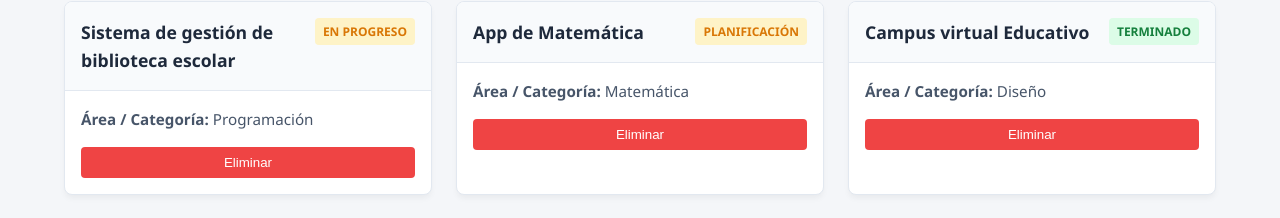
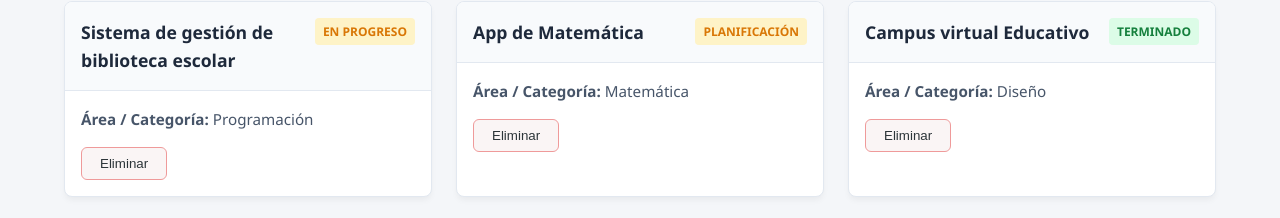
Before and after one commit to milimartinez777/pv_tp3_grupo6, a React (Vite) app: page / in a window 1280 px wide. Shown: the part 509-727 px from the top of the page. Built offline with nearby package versions, Linux system fonts and the light colour scheme.

Commit message:
Cambios de estilos en el botón eliminar.

```diff
--- a/src/css/ListasProyectos.css
+++ b/src/css/ListasProyectos.css
@@ -78,20 +78,24 @@
 
 /*botón eliminar */
 .btn-eliminar {
-  background-color: #ef4444;
-  color: white;
-  border: none;
-  padding: 0.5rem 1rem;
-  border-radius: 4px;
+  background-color: #faf5f5;
+  color: #2c3539;
+  border: 1px solid #ef9a9a;
+  padding: 8px 18px;
+  border-radius: 6px;
   cursor: pointer;
+  display: inline-block;
   margin-top: 1rem;
   font-weight: 500;
-  width: 100%;
-  transition: background-color 0.2s ease;
+  width: auto;
+  align-self: flex-end
+  transition: all 0.2s ease;
 }
 
 .btn-eliminar:hover {
-  background-color: #dc2626;
+  background-color: #ef4444;
+  color: #ffffff;
+  border-color:#ef4444;
 }
 /* espacio entre el título y el buscador*/
 .seccion-busqueda {
```
